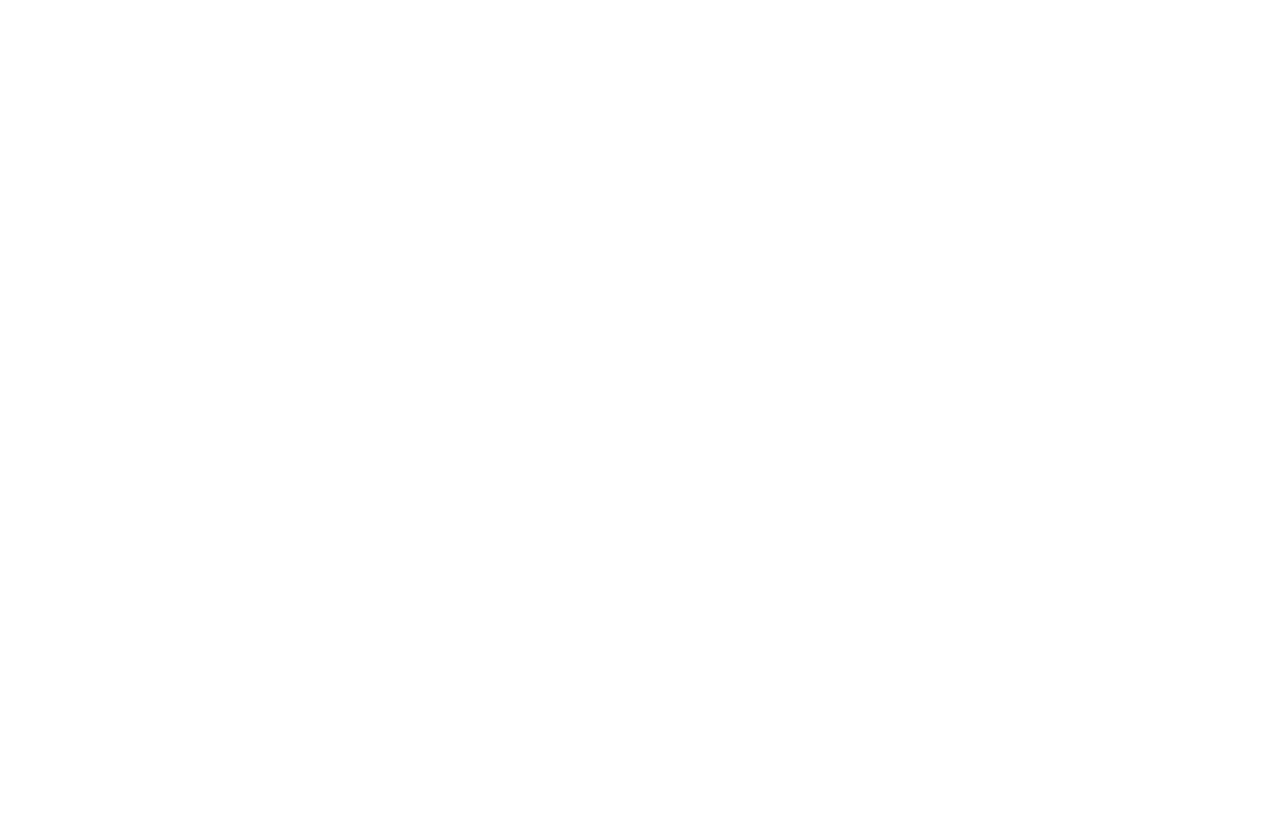
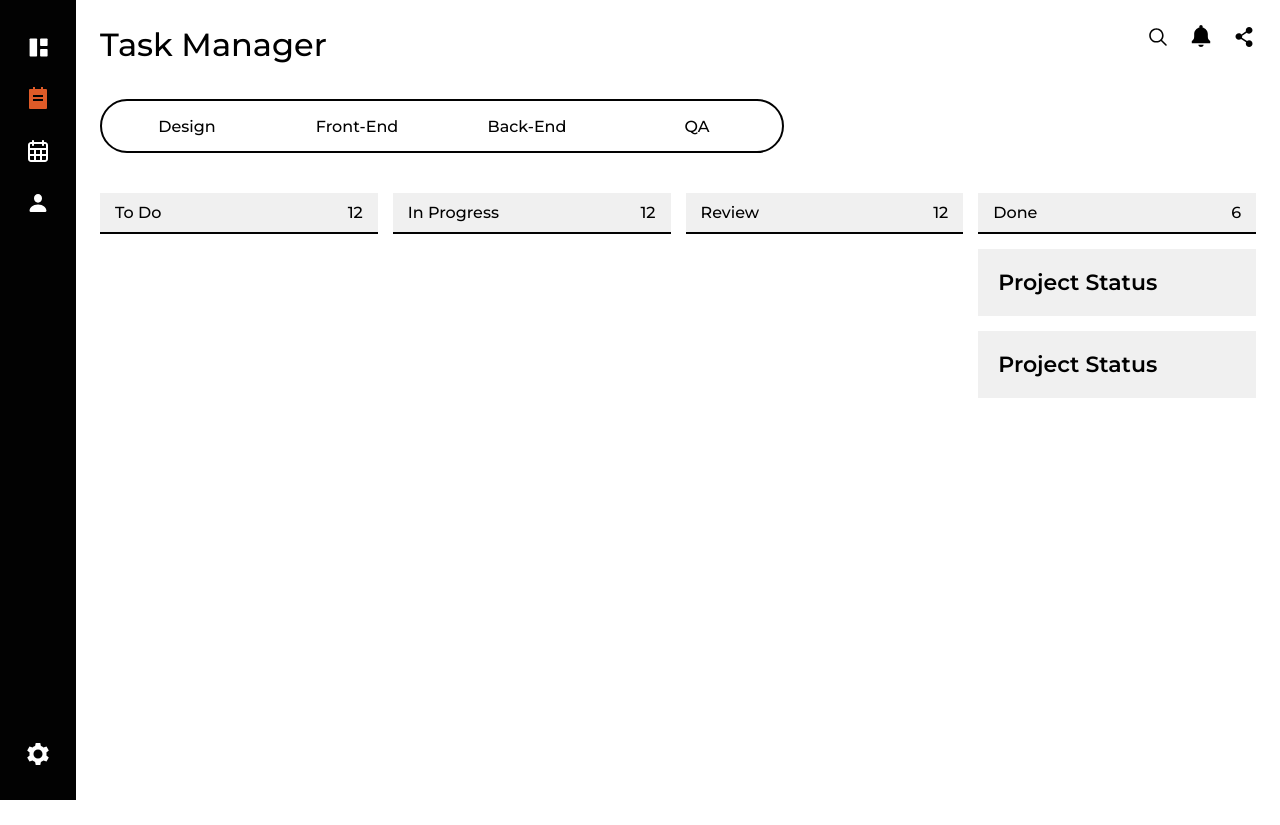
Before and after one commit to DadyaStan/Taskify, a React (Create React App) app: page /manager/qa in a window 1280 px wide. Before the commit this address had no page. Before the commit the page ends 800 px from the top, so only its background shows below. Built offline with nearby package versions, Linux system fonts and the light colour scheme.

Commit message:
Реализован вложенный роутинг

```diff
--- a/src/App.tsx
+++ b/src/App.tsx
@@ -2,9 +2,14 @@
 import { Routes, Route, Link } from 'react-router-dom';
 
 import MainDashboardPage from "./pages/MainDashboard/MainDashboardPage";
-import SchedulePage from "./pages/TaskManager/TaskManagerPage";
-import TaskManagerPage from "./pages/Schedule/SchedulePage";
+import TaskManagerPage from "./pages/TaskManager/TaskManagerPage";
+import SchedulePage from "./pages/Schedule/SchedulePage";
 import ManagementPage from "./pages/ManagerDashboard/ManagementPage";
+
+import DesignPage from "./pages/TaskManager/subpages/DesignPage"
+import FrontEndPage from "./pages/TaskManager/subpages/FrontEndPage"
+import BackEndPage from "./pages/TaskManager/subpages/BackEndPage"
+import QAPage from "./pages/TaskManager/subpages/QAPage"
 
 import TestPage from "./pages/TestPage";
 
@@ -16,13 +21,18 @@
   return (
     <>
       <Routes>
-          <Route path='/' element={<Layout />}>
-            <Route index element={<MainDashboardPage />} />
-            <Route path="/schedule" element={<SchedulePage />} />
-            <Route path="/manager" element={<TaskManagerPage />} />
-            <Route path="/management" element={<ManagementPage />} />
-            <Route path="/test" element={<TestPage />} />
+        <Route path='/' element={<Layout />}>
+          <Route index element={<MainDashboardPage />} />
+          <Route path="manager/*" element={<TaskManagerPage />}>
+            <Route path="design" element={<DesignPage />} />
+            <Route path="front-end" element={<FrontEndPage />} />
+            <Route path="back-end" element={<BackEndPage />} />
+            <Route path="qa" element={<QAPage />} />
           </Route>
+          <Route path="schedule" element={<SchedulePage />} />
+          <Route path="management" element={<ManagementPage />} />
+          <Route path="test" element={<TestPage />} />
+        </Route>
       </Routes>
     </>
   );
--- a/src/components/Menu/MenuComponent.tsx
+++ b/src/components/Menu/MenuComponent.tsx
@@ -3,7 +3,7 @@
 import './MenuComponent.scss';
 
 // Разобраться, почему на вход идёт any
-const setActive = ({isActive}: any): string => isActive ? 'menu__svg active-link ' : 'menu__svg';
+const setActive = ({ isActive }: any): string => isActive ? 'menu__svg active-link ' : 'menu__svg';
 
 function MenuComponent() {
     return (
@@ -19,21 +19,21 @@
                             C55,55.8,56.1,54.6,57.5,54.6z"/>
                     </svg>
                 </NavLink>
-                <NavLink className={setActive} to="/schedule">
+                <NavLink className={setActive} to="/manager">
                     <svg className="menu__svg" viewBox="0 0 24 24" xmlns="http://www.w3.org/2000/svg">
                         <g>
-                            <path fill="none" d="M0 0h24v24H0z"/>
-                            <path d="M17 2h3a1 1 0 0 1 1 1v18a1 1 0 0 1-1 1H4a1 1 0 0 1-1-1V3a1 1 0 0 1 1-1h3V0h2v2h6V0h2v2zM7 8v2h10V8H7zm0 4v2h10v-2H7z"/>
+                            <path fill="none" d="M0 0h24v24H0z" />
+                            <path d="M17 2h3a1 1 0 0 1 1 1v18a1 1 0 0 1-1 1H4a1 1 0 0 1-1-1V3a1 1 0 0 1 1-1h3V0h2v2h6V0h2v2zM7 8v2h10V8H7zm0 4v2h10v-2H7z" />
                         </g>
                     </svg>
                 </NavLink>
-                <NavLink className={setActive} to="/manager">
+                <NavLink className={setActive} to="/schedule">
                     <svg className="menu__svg" viewBox="0 0 24 24" xmlns="http://www.w3.org/2000/svg">
-                        <path fill-rule="evenodd" clip-rule="evenodd" d="M7 1C6.44772 1 6 1.44772 6 2V3H5C3.34315 3 2 4.34315 2 6V20C2 21.6569 3.34315 23 5 23H19C20.6569 23 22 21.6569 22 20V6C22 4.34315 20.6569 3 19 3H18V2C18 1.44772 17.5523 1 17 1C16.4477 1 16 1.44772 16 2V3H8V2C8 1.44772 7.55229 1 7 1ZM16 6V5H8V6C8 6.55228 7.55229 7 7 7C6.44772 7 6 6.55228 6 6V5H5C4.44772 5 4 5.44772 4 6V9H20V6C20 5.44772 19.5523 5 19 5H18V6C18 6.55228 17.5523 7 17 7C16.4477 7 16 6.55228 16 6ZM4 15V11H8V15H4ZM4 17V20C4 20.5523 4.44772 21 5 21H8V17H4ZM10 17V21H14V17H10ZM16 17V21H19C19.5523 21 20 20.5523 20 20V17H16ZM20 15H16V11H20V15ZM14 15H10V11H14V15Z"/>
+                        <path fill-rule="evenodd" clip-rule="evenodd" d="M7 1C6.44772 1 6 1.44772 6 2V3H5C3.34315 3 2 4.34315 2 6V20C2 21.6569 3.34315 23 5 23H19C20.6569 23 22 21.6569 22 20V6C22 4.34315 20.6569 3 19 3H18V2C18 1.44772 17.5523 1 17 1C16.4477 1 16 1.44772 16 2V3H8V2C8 1.44772 7.55229 1 7 1ZM16 6V5H8V6C8 6.55228 7.55229 7 7 7C6.44772 7 6 6.55228 6 6V5H5C4.44772 5 4 5.44772 4 6V9H20V6C20 5.44772 19.5523 5 19 5H18V6C18 6.55228 17.5523 7 17 7C16.4477 7 16 6.55228 16 6ZM4 15V11H8V15H4ZM4 17V20C4 20.5523 4.44772 21 5 21H8V17H4ZM10 17V21H14V17H10ZM16 17V21H19C19.5523 21 20 20.5523 20 20V17H16ZM20 15H16V11H20V15ZM14 15H10V11H14V15Z" />
                     </svg>
                 </NavLink>
                 <NavLink className={setActive} to="/management">
-                    <svg className="menu__svg" viewBox="0 0 56 56" xmlns="http://www.w3.org/2000/svg"><path d="M 28.0117 27.3672 C 33.0508 27.3672 37.3867 22.8672 37.3867 17.0078 C 37.3867 11.2187 33.0274 6.9297 28.0117 6.9297 C 22.9961 6.9297 18.6367 11.3125 18.6367 17.0547 C 18.6367 22.8672 22.9961 27.3672 28.0117 27.3672 Z M 13.2930 49.0703 L 42.7305 49.0703 C 46.4101 49.0703 47.7226 48.0156 47.7226 45.9531 C 47.7226 39.9062 40.1523 31.5625 28.0117 31.5625 C 15.8477 31.5625 8.2774 39.9062 8.2774 45.9531 C 8.2774 48.0156 9.5898 49.0703 13.2930 49.0703 Z"/></svg>
+                    <svg className="menu__svg" viewBox="0 0 56 56" xmlns="http://www.w3.org/2000/svg"><path d="M 28.0117 27.3672 C 33.0508 27.3672 37.3867 22.8672 37.3867 17.0078 C 37.3867 11.2187 33.0274 6.9297 28.0117 6.9297 C 22.9961 6.9297 18.6367 11.3125 18.6367 17.0547 C 18.6367 22.8672 22.9961 27.3672 28.0117 27.3672 Z M 13.2930 49.0703 L 42.7305 49.0703 C 46.4101 49.0703 47.7226 48.0156 47.7226 45.9531 C 47.7226 39.9062 40.1523 31.5625 28.0117 31.5625 C 15.8477 31.5625 8.2774 39.9062 8.2774 45.9531 C 8.2774 48.0156 9.5898 49.0703 13.2930 49.0703 Z" /></svg>
                 </NavLink>
             </nav>
             <div className="menu__nav">
--- a/src/components/SwitchLayout/SwitchLayout.scss
+++ b/src/components/SwitchLayout/SwitchLayout.scss
@@ -1,11 +1,12 @@
 @import "../../index.scss";
 
 .switch-menu {
-    width: 640px;
+    width: 680px;
     height: 50px;
     border: 2px solid $main-black;
     border-radius: 40px;
     display: flex;
+    flex: 0 auto;
     flex-direction: row;
     align-items: center;
     margin-bottom: 40px;
@@ -15,31 +16,23 @@
         display: flex;
         justify-content: center;
         align-items: center;
-        width: 160px;
+        width: 170px;
         font-weight: 500;
         border-radius: 40px;
 
-        &:active {
-            color: #fff;
-            background-color: $main-black;
+        a {
+            color: #020202;
+            width: 100%;
+            height: 100%;
+            display: flex;
+            justify-content: center;
+            align-items: center;
+            border-radius: 40px;
+
+            &:active {
+                color: #fff;
+                background-color: $main-black;
+            }
         }
     }
 }
-
-
-
-// .switch-menu {
-//     width: 50%;
-//     display: flex;
-//     flex-direction: row;
-//     align-items: center;
-//     gap: 20px;
-//     margin-bottom: 35px;
-
-//     &__section {
-//         width: 50%;
-//         height: 66px;
-//         background-color: $main-grey;
-//         border-radius: 33px;
-//     }
-// }
--- a/src/components/SwitchLayout/SwitchLayout.tsx
+++ b/src/components/SwitchLayout/SwitchLayout.tsx
@@ -1,3 +1,5 @@
+import { Link } from "react-router-dom";
+
 import "./SwitchLayout.scss"
 
 interface SwitchProps {
@@ -7,16 +9,23 @@
     qa: string
 }
 
-export default function SwitchLayout({ switchList }: { switchList: String[] }) {
+export default function SwitchLayout() {
     return (
         <div>
             <div className="switch-menu">
-                {switchList.map(
-                    (prop) => (
-                        <div className="switch-menu__section">{prop}</div>
-                    )
-                )}
+                <div className="switch-menu__section">
+                    <Link to='design'>Design</Link>
+                </div>
+                <div className="switch-menu__section">
+                    <Link to='front-end'>Front-End</Link>
+                </div>
+                <div className="switch-menu__section">
+                    <Link to='back-end'>Back-End</Link>
+                </div>
+                <div className="switch-menu__section">
+                    <Link to='qa'>QA</Link>
+                </div>
             </div>
-        </div>
+        </div >
     );
 }
--- a/src/pages/TaskManager/TaskManagerPage.tsx
+++ b/src/pages/TaskManager/TaskManagerPage.tsx
@@ -1,9 +1,16 @@
 import React from "react";
-import { Link } from "react-router-dom";
+import { Link, Path } from "react-router-dom";
+import { Routes, Route, Outlet } from "react-router-dom"
 
 import HeaderComponent from "../../components/Header/HeaderComponent"
 import SwitchLayout from "../../components/SwitchLayout/SwitchLayout"
 import MainProgressBox from "../../components/MainProgressBox/MainProgressBox"
+
+import DesignPage from "./subpages/DesignPage"
+import FrontEndPage from "./subpages/FrontEndPage"
+import BackEndPage from "./subpages/BackEndPage"
+import QAPage from "./subpages/QAPage"
+
 
 import "./TaskManager.scss";
 
@@ -15,43 +22,14 @@
 }
 
 export default function TaskManagerPage() {
-  const links: String[] = ['Design', 'Front-End', 'Back-End', 'QA']
+  //const directions: String[] = ['Design', 'Front-End', 'Back-End', 'QA']
+  //const links = ['design', 'front-end', 'back-end', 'QA']
 
   return (
     <div className="container">
       <HeaderComponent heading="Task Manager" />
-      <SwitchLayout switchList={links}/>
-      <div className="task-manager">
-        <div className="task-manager__col">
-          <div className="task-manager__stage">
-            <p>To Do</p>
-            <p>12</p>
-          </div>
-          <MainProgressBox />
-          <MainProgressBox />
-        </div>
-        <div className="task-manager__col">
-          <div className="task-manager__stage">
-            <p>In Progress</p>
-            <p>12</p>
-          </div>
-          <MainProgressBox />
-        </div>
-        <div className="task-manager__col">
-          <div className="task-manager__stage">
-            <p>Review</p>
-            <p>12</p>
-          </div>
-          <MainProgressBox />
-        </div>
-        <div className="task-manager__col">
-          <div className="task-manager__stage">
-            <p>Done</p>
-            <p>12</p>
-          </div>
-          <MainProgressBox />
-        </div>
-      </div>
+      <SwitchLayout />
+      <Outlet />
     </div>
   );
 }
--- /dev/null
+++ b/src/pages/TaskManager/subpages/BackEndPage.tsx
@@ -0,0 +1,37 @@
+import MainProgressBox from "../../../components/MainProgressBox/MainProgressBox"
+
+import "../TaskManager.scss";
+
+function BackEndPage() {
+    return (
+        <div className="task-manager">
+        <div className="task-manager__col">
+          <div className="task-manager__stage">
+            <p>To Do</p>
+            <p>12</p>
+          </div>
+        </div>
+        <div className="task-manager__col">
+          <div className="task-manager__stage">
+            <p>In Progress</p>
+            <p>12</p>
+          </div>
+        </div>
+        <div className="task-manager__col">
+          <div className="task-manager__stage">
+            <p>Review</p>
+            <p>12</p>
+          </div>
+          <MainProgressBox />
+        </div>
+        <div className="task-manager__col">
+          <div className="task-manager__stage">
+            <p>Done</p>
+            <p>6</p>
+          </div>
+        </div>
+      </div>
+    )
+}
+
+export default BackEndPage
--- /dev/null
+++ b/src/pages/TaskManager/subpages/DesignPage.tsx
@@ -0,0 +1,37 @@
+import MainProgressBox from "../../../components/MainProgressBox/MainProgressBox"
+
+import "../TaskManager.scss";
+
+function DesignPage() {
+    return (
+        <div className="task-manager">
+        <div className="task-manager__col">
+          <div className="task-manager__stage">
+            <p>To Do</p>
+            <p>12</p>
+          </div>
+          <MainProgressBox />
+        </div>
+        <div className="task-manager__col">
+          <div className="task-manager__stage">
+            <p>In Progress</p>
+            <p>12</p>
+          </div>
+        </div>
+        <div className="task-manager__col">
+          <div className="task-manager__stage">
+            <p>Review</p>
+            <p>12</p>
+          </div>
+        </div>
+        <div className="task-manager__col">
+          <div className="task-manager__stage">
+            <p>Done</p>
+            <p>6</p>
+          </div>
+        </div>
+      </div>
+    )
+}
+
+export default DesignPage
--- /dev/null
+++ b/src/pages/TaskManager/subpages/FrontEndPage.tsx
@@ -0,0 +1,37 @@
+import MainProgressBox from "../../../components/MainProgressBox/MainProgressBox"
+
+import "../TaskManager.scss";
+
+function FrontEndPage() {
+    return (
+        <div className="task-manager">
+        <div className="task-manager__col">
+          <div className="task-manager__stage">
+            <p>To Do</p>
+            <p>12</p>
+          </div>
+        </div>
+        <div className="task-manager__col">
+          <div className="task-manager__stage">
+            <p>In Progress</p>
+            <p>12</p>
+          </div>
+          <MainProgressBox />
+        </div>
+        <div className="task-manager__col">
+          <div className="task-manager__stage">
+            <p>Review</p>
+            <p>12</p>
+          </div>
+        </div>
+        <div className="task-manager__col">
+          <div className="task-manager__stage">
+            <p>Done</p>
+            <p>6</p>
+          </div>
+        </div>
+      </div>
+    )
+}
+
+export default FrontEndPage
--- /dev/null
+++ b/src/pages/TaskManager/subpages/QAPage.tsx
@@ -0,0 +1,38 @@
+import MainProgressBox from "../../../components/MainProgressBox/MainProgressBox"
+
+import "../TaskManager.scss";
+
+function QAPage() {
+    return (
+        <div className="task-manager">
+        <div className="task-manager__col">
+          <div className="task-manager__stage">
+            <p>To Do</p>
+            <p>12</p>
+          </div>
+        </div>
+        <div className="task-manager__col">
+          <div className="task-manager__stage">
+            <p>In Progress</p>
+            <p>12</p>
+          </div>
+        </div>
+        <div className="task-manager__col">
+          <div className="task-manager__stage">
+            <p>Review</p>
+            <p>12</p>
+          </div>
+        </div>
+        <div className="task-manager__col">
+          <div className="task-manager__stage">
+            <p>Done</p>
+            <p>6</p>
+          </div>
+          <MainProgressBox />
+          <MainProgressBox />
+        </div>
+      </div>
+    )
+}
+
+export default QAPage
--- a/src/styles/_base.scss
+++ b/src/styles/_base.scss
@@ -1,3 +1,7 @@
+a {
+    text-decoration: none;
+}
+
 .medium-heading {
     font-size: 24px;
 }
```
